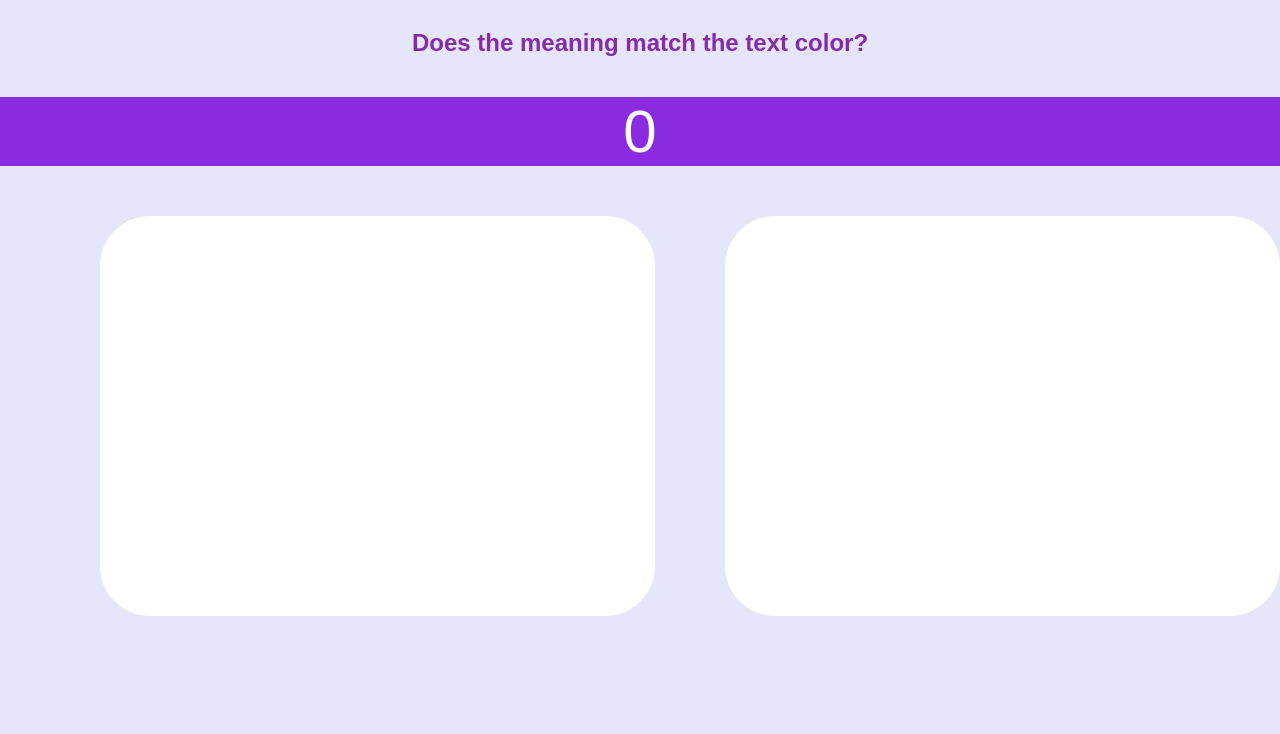
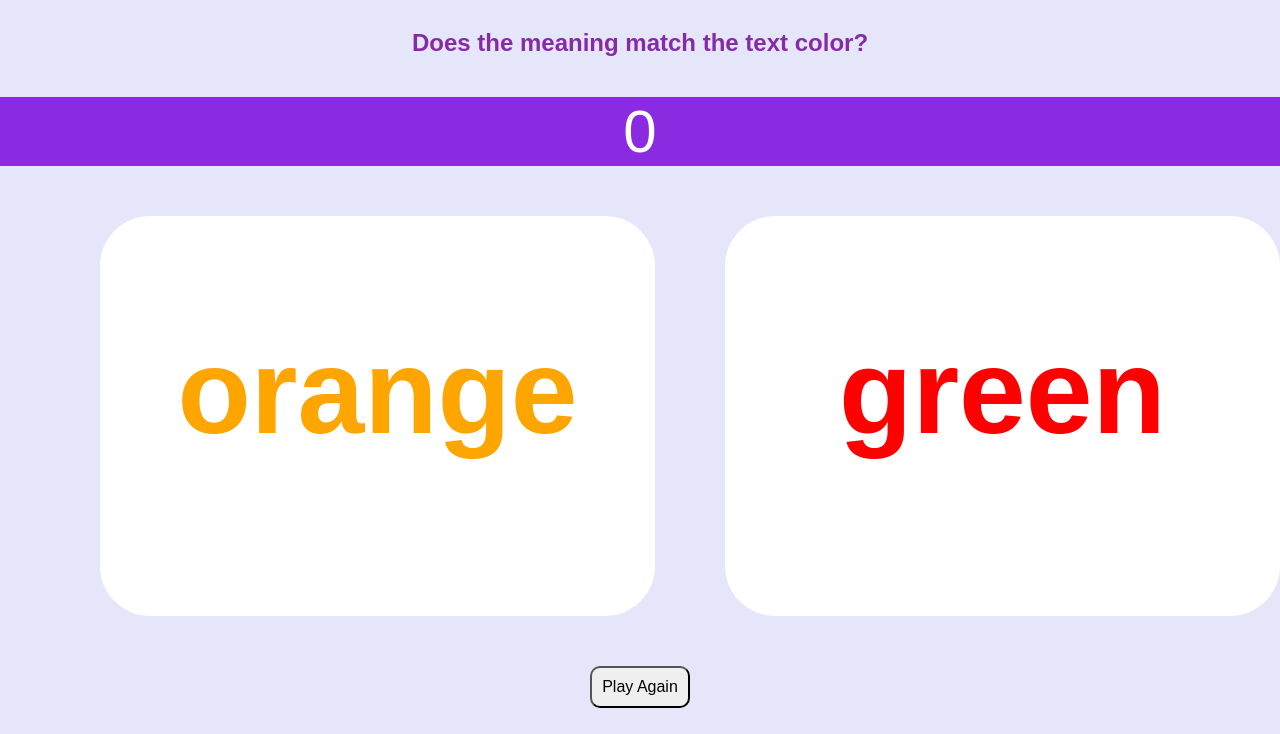
Before and after one commit to edaglaroglu/elifdaglaroglu, a plain HTML site: page game.html in a window 1280 px wide. Shown: the part 66-800 px from the top of the page. Drawn offline with nearby package versions, Linux system fonts and the light colour scheme; the site is published under a folder, as on GitHub Pages, so addresses that start at the root find nothing; a web font is replaced by a local one.

Commit message:
Update game.html

```diff
--- a/game.html
+++ b/game.html
@@ -7,7 +7,7 @@
     <link href="https://fonts.googleapis.com/css2?family=Radio+Canada:wght@300&display=swap" rel="stylesheet">
     <link rel="stylesheet" href="./style/game.css">
     <script src="https://cdnjs.cloudflare.com/ajax/libs/jquery/3.3.1/jquery.min.js"></script>
-    <script src="/script/gameV02.js"></script>
+    <script src="./script/gameV02.js"></script>
     <title>Color Matching</title>
 </head>
 <body>
```
